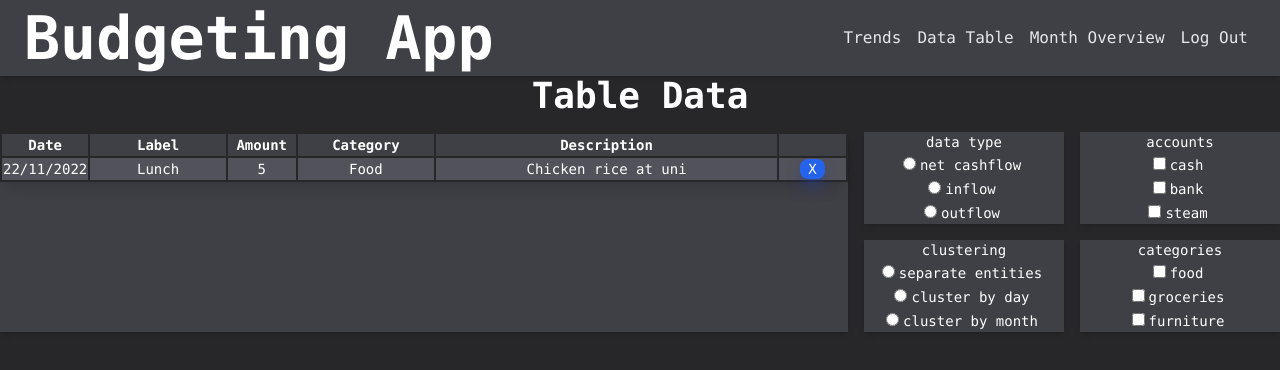
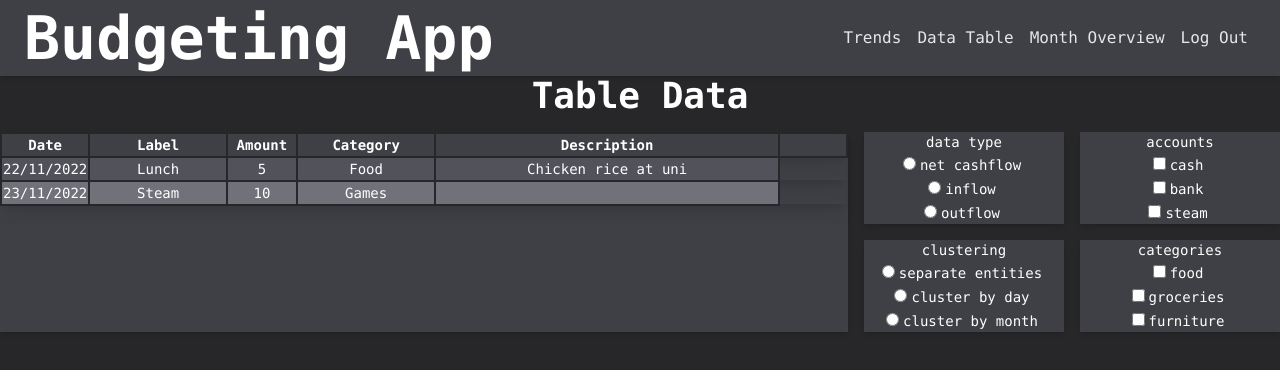
Before and after one commit to duccsquared/budgeting-app, a React (Create React App) app: page /tableDisplay in a window 1280 px wide. Shown: the top 370 px of the page. Built offline with nearby package versions, Linux system fonts and the light colour scheme.

Commit message:
created a system for storing transactions, along with displaying the transactions in a table

```diff
--- a/src/App.js
+++ b/src/App.js
@@ -4,13 +4,32 @@ import HomePage from './pages/home.js'
 import ChartDisplay from './pages/chartDisplay.js'
 import GraphDisplay from './pages/graphDisplay.js'
 import TableDisplay from './pages/tableDisplay.js'
+import Transaction from './data/transaction.js'
 
 import {BrowserRouter as Router, Routes, Route} from "react-router-dom"
+import React from 'react';
 // function logBeep() {
 //   console.log(logBeep)
 // }
 
-function App() { // <div style={{height: 20}}></div>
+class App extends React.Component { // <div style={{height: 20}}></div>
+    constructor(props) {
+        super(props)
+        this.state = {
+                transactionList: []
+        }
+        this.addEntry("22/11/2022","Lunch",5,"Food","Chicken rice at uni")
+        this.addEntry("23/11/2022","Steam",10,"Games")
+        console.log(this.state.transactionList)
+    }
+    addEntry(date="5/5/2020",label="default",amount=0,category="none",description="") {
+        this.state.transactionList.push(new Transaction(date,label,amount,category,description))
+    }
+    componentDidMount() {
+
+    }
+    render() {
+
         return (
             <Router>
                 <NavBar></NavBar>
@@ -18,10 +37,11 @@ function App() { // <div style={{height: 20}}></div>
                     <Route path="/" element={<HomePage></HomePage>}></Route>
                     <Route path="/chartDisplay" element={<ChartDisplay></ChartDisplay>}></Route>
                     <Route path="/graphDisplay" element={<GraphDisplay></GraphDisplay>}></Route>
-                <Route path="/tableDisplay" element={<TableDisplay></TableDisplay>}></Route>
+                    <Route path="/tableDisplay" element={<TableDisplay transactionList={this.state.transactionList}></TableDisplay>}></Route>
                 </Routes>
             </Router>
         );
     }
+}
 
 export default App;
--- /dev/null
+++ b/src/data/transaction.js
@@ -0,0 +1,12 @@
+class Transaction {
+    constructor(date="5/5/2020",label="default",amount=0,category="none",description="") {
+        this.date = date
+        this.label = label
+        this.amount = amount
+        this.category = category
+        this.description = description
+
+    }
+}
+
+export default Transaction;
--- a/src/pages/tableDisplay.js
+++ b/src/pages/tableDisplay.js
@@ -1,35 +1,14 @@
 import {MainSection, BtnMain, BtnSecondary, H1, H2, H3, P, Table, THead, TBody, TR1, TR2, TH, TD, CheckBox, RadioBox, SubSection} from '../components.js';
+import TransactionTable from '../transactionTable.js';
 
-function TableDisplay() {
+function TableDisplay(props) {
     return (
         <MainSection>
             <H2>Table Data</H2>
             <div className="grid grid-cols-6 gap-4">
                 <SubSection className="col-span-6"></SubSection>
                 <SubSection className="col-span-4 row-span-2">
-                    <Table className="table-fixed">
-                        <THead>
-                            <TR1>
-                                <TH className="w-1/12">Date</TH>
-                                <TH className="w-2/12">Label</TH>
-                                <TH className="w-1/12">Amount</TH>
-                                <TH className="w-2/12">Category</TH>
-                                <TH className="w-5/12">Description</TH>
-                                <TH className="w-1/12"></TH>
-                            </TR1>
-                        </THead>
-                        <TBody>
-                            <TR1>
-                                <TD>22/11/2022</TD>
-                                <TD>Lunch</TD>
-                                <TD>5</TD>
-                                <TD>Food</TD>
-                                <TD>Chicken rice at uni</TD>
-                                <TD><BtnMain>X</BtnMain></TD>
-                            </TR1>
-                        </TBody>
-
-                    </Table>
+                    <TransactionTable transactionList={props.transactionList}/>
                 </SubSection>
                 <SubSection>
                     <P>data type</P>
--- /dev/null
+++ b/src/transactionTable.js
@@ -0,0 +1,58 @@
+import {MainSection, BtnMain, BtnSecondary, H1, H2, H3, P, Table, THead, TBody, TR1, TR2, TH, TD, CheckBox, RadioBox, SubSection} from './components.js';
+import React from 'react';
+
+class TransactionTable extends React.Component {
+    getRowHTML(transaction,index) {
+        let rowData = (
+            <div>
+
+            </div>
+        )
+        if(index%2===0) {
+            return (
+                 <TR1>
+                    <TD>{transaction.date}</TD>
+                    <TD>{transaction.label}</TD>
+                    <TD>{transaction.amount}</TD>
+                    <TD>{transaction.category}</TD>
+                    <TD>{transaction.description}</TD>
+                </TR1>
+                )
+        }
+        return (
+            <TR2>
+               <TD>{transaction.date}</TD>
+               <TD>{transaction.label}</TD>
+               <TD>{transaction.amount}</TD>
+               <TD>{transaction.category}</TD>
+               <TD>{transaction.description}</TD>
+           </TR2>
+           )
+    }
+
+    render() {
+        let transactionList = this.props.transactionList
+
+        return (
+            <Table className="table-fixed">
+                <THead>
+                    <TR1>
+                        <TH className="w-1/12">Date</TH>
+                        <TH className="w-2/12">Label</TH>
+                        <TH className="w-1/12">Amount</TH>
+                        <TH className="w-2/12">Category</TH>
+                        <TH className="w-5/12">Description</TH>
+                        <TH className="w-1/12"></TH>
+                    </TR1>
+                </THead>
+                <TBody>
+                    {
+                    transactionList.map((transaction,index) => this.getRowHTML(transaction,index))
+                    }
+                </TBody>
+            </Table>
+        )
+    }
+}
+
+export default TransactionTable;
```
Lines whose indentation alone changed are shown as unchanged.
